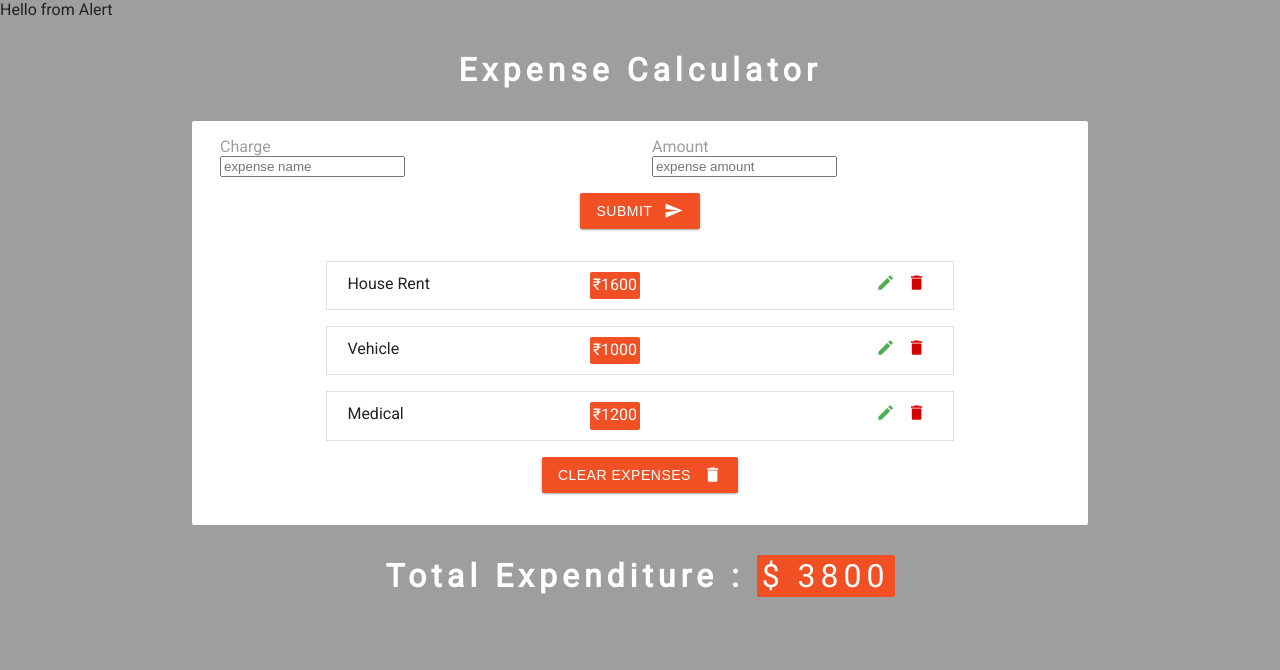
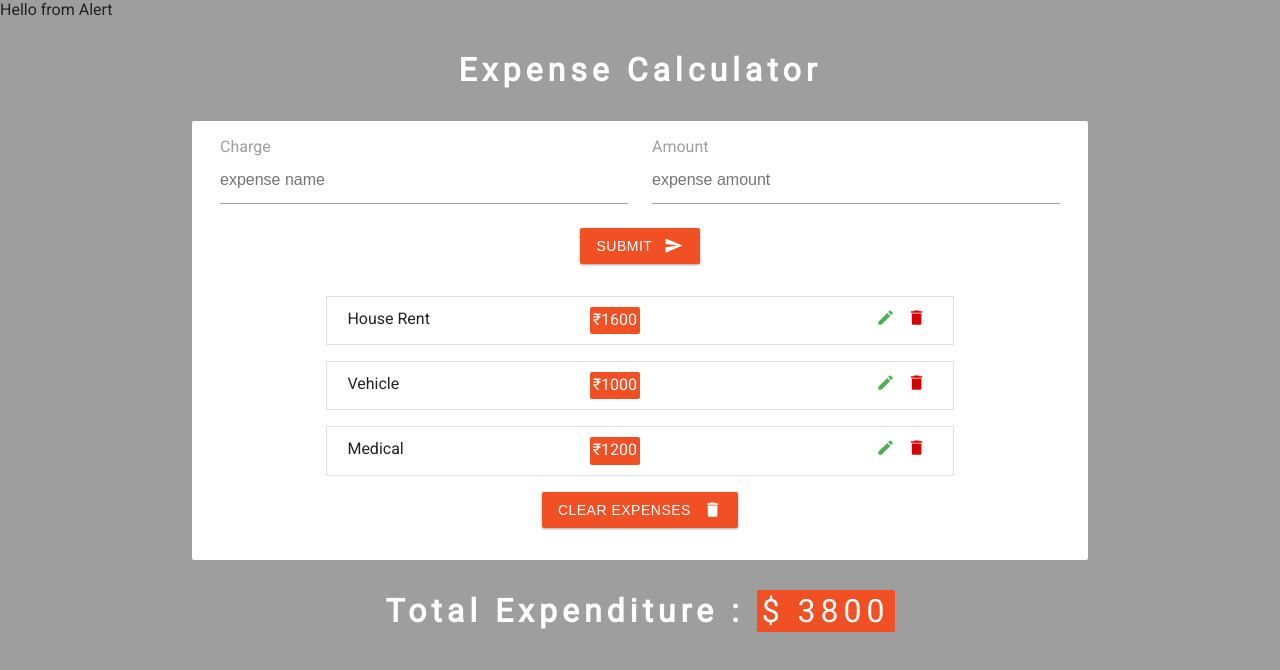
Before and after one commit to Pratyush2710/Expense-Calculator, a React (Create React App) app: page / in a window 1280 px wide. Shown: the top 670 px of the page. Built offline with nearby package versions, Linux system fonts and the light colour scheme.

Commit message:
submi t  handled

```diff
--- a/src/App.js
+++ b/src/App.js
@@ -12,14 +12,44 @@ const initialExpense = [
 ];
 
 function App() {
+  //        STATE VALUES
+  //  all expense, add expense
   const [expenses, setExpense] = useState(initialExpense);
-
+  //  single expense
+  const [charge, setCharge] = useState("");
+  //  single amount
+  const [amount, setAmount] = useState("");
+  //      FUNCTIONS
+  const handleCharge = (e) => {
+    setCharge(e.target.value);
+  };
+  const handleAmount = (e) => {
+    setAmount(e.target.value);
+  };
+  const handleSubmit = (e) => {
+    e.preventDefault();
+    if (charge !== "" && amount > 0) {
+      const singleExpense = { id: uuidv4(), charge, amount };
+      setExpense([...expenses, singleExpense]);
+      setCharge("");
+      setAmount("");
+    } else {
+      // handlesalert
+    }
+    console.log(charge, amount);
+  };
   return (
     <>
       <Alert />
       <h1>Expense Calculator</h1>
       <main className="App">
-        <ExpenseForm />
+        <ExpenseForm
+          charge={charge}
+          amount={amount}
+          handleAmount={handleAmount}
+          handleCharge={handleCharge}
+          handleSubmit={handleSubmit}
+        />
         <ExpenseList expenses={expenses} />
       </main>
       <h1>
@@ -27,7 +57,7 @@ function App() {
         <span className="total">
           ${" "}
           {expenses.reduce((acc, curr) => {
-            return (acc += curr.amount);
+            return (acc += parseInt(curr.amount));
           }, 0)}
         </span>
       </h1>
--- a/src/components/ExpenseForm.js
+++ b/src/components/ExpenseForm.js
@@ -1,28 +1,38 @@
 import React from "react";
 import { MdSend } from "react-icons/md";
 
-const ExpenseForm = () => {
+const ExpenseForm = ({
+  charge,
+  amount,
+  handleCharge,
+  handleAmount,
+  handleSubmit,
+}) => {
   return (
-    <form>
+    <form onSubmit={handleSubmit}>
       <div className="form-center">
         <div className="form-group">
           <label htmlFor="charge">Charge</label>
           <input
             type="text"
-            className="form.control"
+            className="form-control"
             id="charge"
             name="charge"
             placeholder="expense name"
+            value={charge}
+            onChange={handleCharge}
           />
         </div>
         <div className="form-group">
           <label htmlFor="amount">amount</label>
           <input
-            type="text"
-            className="form.control"
+            type="number"
+            className="form-control"
             id="amount"
             name="amount"
             placeholder="expense amount"
+            value={amount}
+            onChange={handleAmount}
           />
         </div>
       </div>
--- a/src/components/ExpenseList.js
+++ b/src/components/ExpenseList.js
@@ -3,6 +3,7 @@ import Item from "./ExpenseItem";
 import { MdDelete } from "react-icons/md";
 
 const ExpenseList = ({ expenses }) => {
+  // console.log(expenses);
   return (
     <>
       <ul className="list">
```
